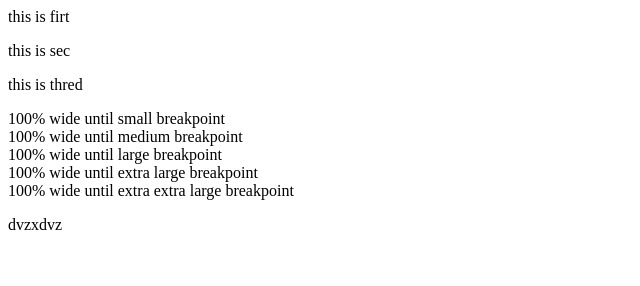
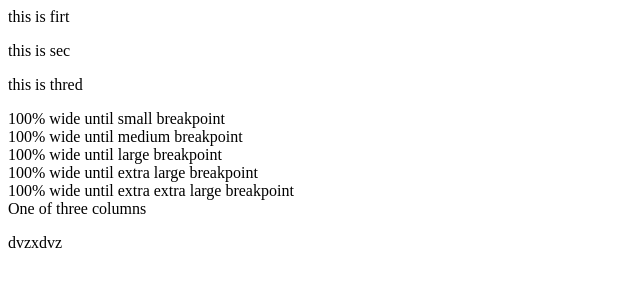
Before and after one commit to mahendra-gif/bootstrap, a plain HTML site: page index.html in a window 1280 px wide. Shown: the whole page, without its empty margins (0-640 px from the left). Drawn offline with Linux system fonts and the light colour scheme.

Commit message:
Update index.html

```diff
--- a/index.html
+++ b/index.html
@@ -15,6 +15,11 @@
 <div class="container-lg">100% wide until large breakpoint</div>
 <div class="container-xl">100% wide until extra large breakpoint</div>
 <div class="container-xxl">100% wide until extra extra large breakpoint</div>
+
+
+  <div class="col">
+      One of three columns
+    </div>
   <p>dvzxdvz</p>
 
   </body>
```
